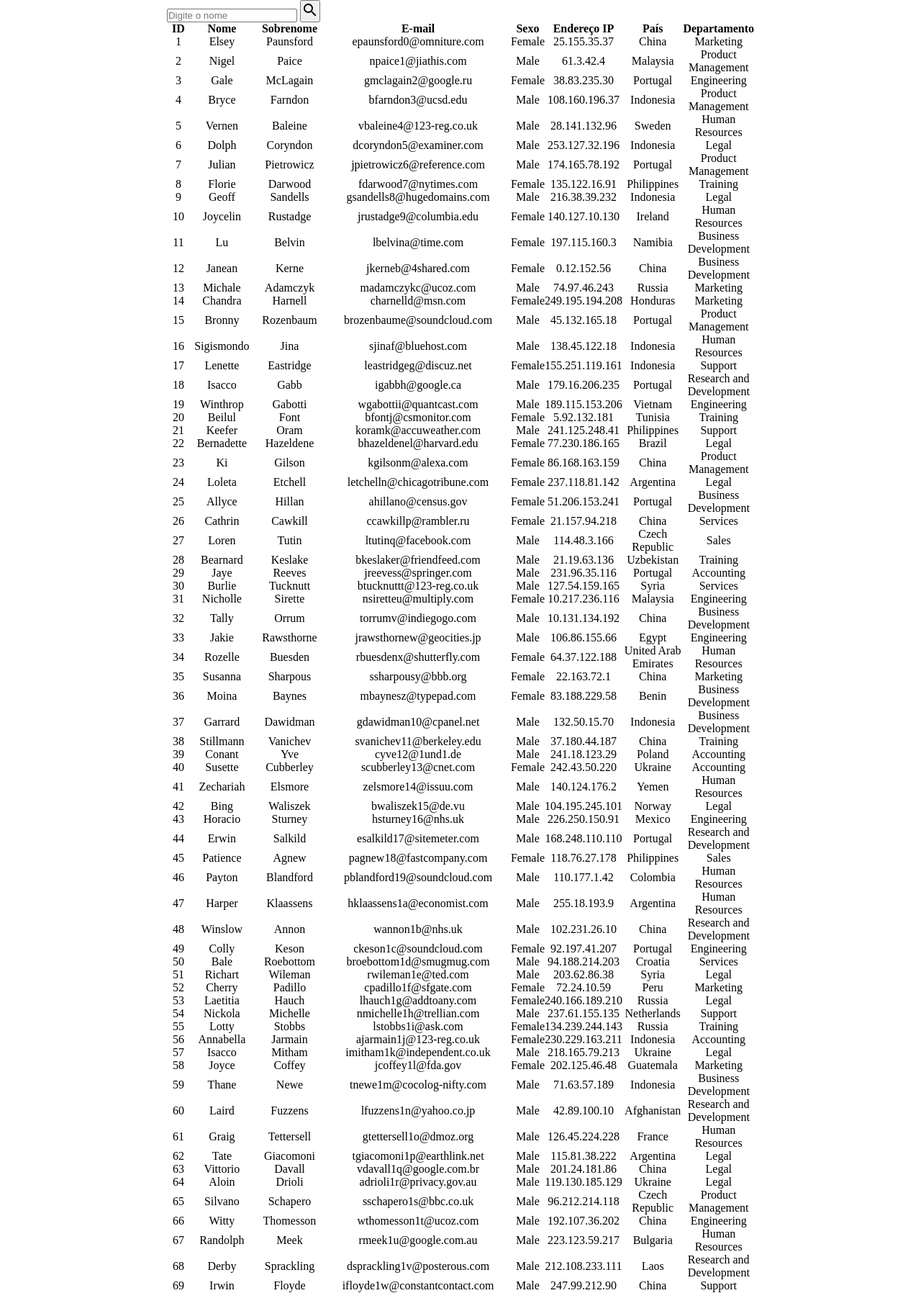
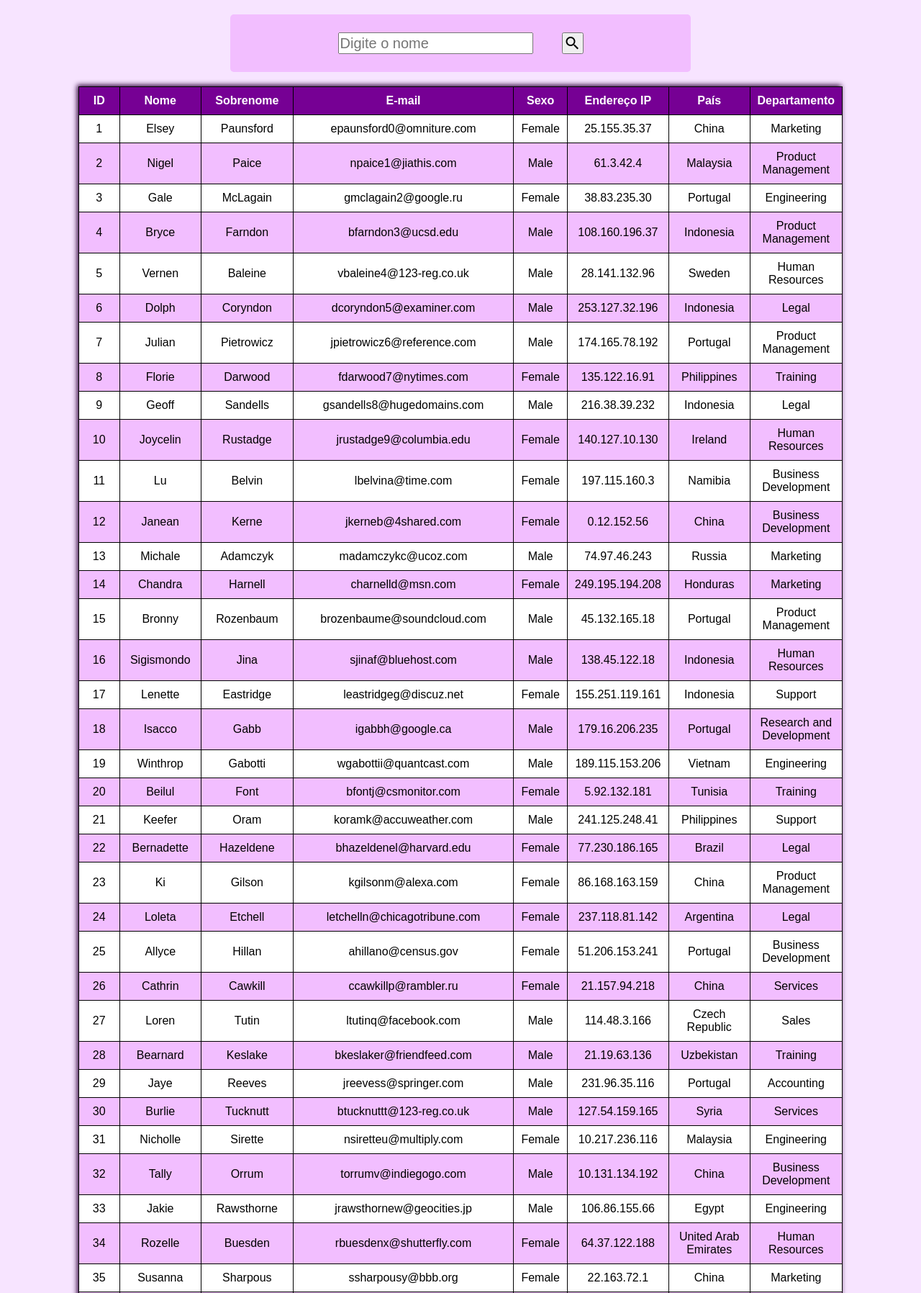
Before and after one commit to IsaMenegOchi/SituacaoDeAprendizagemJson, a PHP site: page / in a window 1280 px wide. Shown: the top 1796 px of the page at 72% size. Run offline with PHP 8.4, Linux system fonts and the light colour scheme.

Commit message:
Style finalizado

```diff
--- a/style.css
+++ b/style.css
@@ -3,21 +3,130 @@
     margin: 0;
     box-sizing: border-box;
 }
-body{
-    width: 100%;
-    height: 100%;
+
+body
+{
+    background-color: #f7e4ff;
+    color: black;
+    display: flex;
+    justify-content: center;
+    align-items: center;
+    font-family: sans-serif;
+    height: 10%h;
+}
+h1{
+    font-size: 40px;
+}
+section
+{
+    width: 80%;
+    padding: 20px;
+    border-radius: 10px;
+    display: flex;
+    flex-direction: column;
+    gap: 20px;
+    align-items: center;
+}
+input, button
+{
+    font-family: sans-serif;
+    padding: 1px;
+    font-size: 20px;
+    height: 30px;
+}
+
+form{
+    min-width: 50vw;
+    height: 10vh;
     display: flex;
     align-items: center;
     justify-content: center;
-    flex-direction: column;
+    flex-direction: row;
+    gap: 40px;
+    background-color: #f2beff;
+    border-radius: 5px;
 }
-table{
-    max-width: 20vw;
-    max-height: 40vh;
-    min-width: 9vw;
-    min-height: 10vh;
+
+.cadastrar{
+    display: none;
+    position: absolute;
+
+}
+
+
+table
+{
+    width: 100%;
+    text-align: left;
+    border: 1px solid black;
+    border-collapse: collapse;
+    box-shadow: -2px -2px 7px #2e003a;
+
+}
+
+table tr:hover
+{
+    cursor: pointer;
+    background-color: #250531CC;
+    color: white;
+}
+
+/* linhas impares */
+tr:nth-child(even){
+    background: #FFF
+}
+
+/* linhas pares */
+tr:nth-child(odd){
+    background: #f2beff
+}
+
+table td:hover
+{
+    cursor: pointer;
+    background-color: #2b1538;
     border-collapse: collapse;
 }
-tr, td, th{
+h1
+{
+    text-align: center;
+    margin-bottom: 10px;
+}
+table th
+{
+    color: white;
+    background-color:#760094;
+}
+
+table td, th
+{
+    border: 1px solid black;
+    padding: 10px;
     text-align: center;
 }
+
+
+
+.container-form-cadastro{
+    width: 100vw;
+    height: 100vh;
+    display: none;
+    justify-content: center;
+    align-items: center;
+    flex-direction: column;
+    position: absolute;
+    background-color: #FFFFFF99;
+}
+
+.container-form-cadastro form{
+    padding: 20px;
+    background-color: #08090b;
+    border-radius: 10px;
+}
+
+div{
+    display: flex;
+    align-items: center;
+    justify-content: center;
+    gap: 10px;
+}
```
